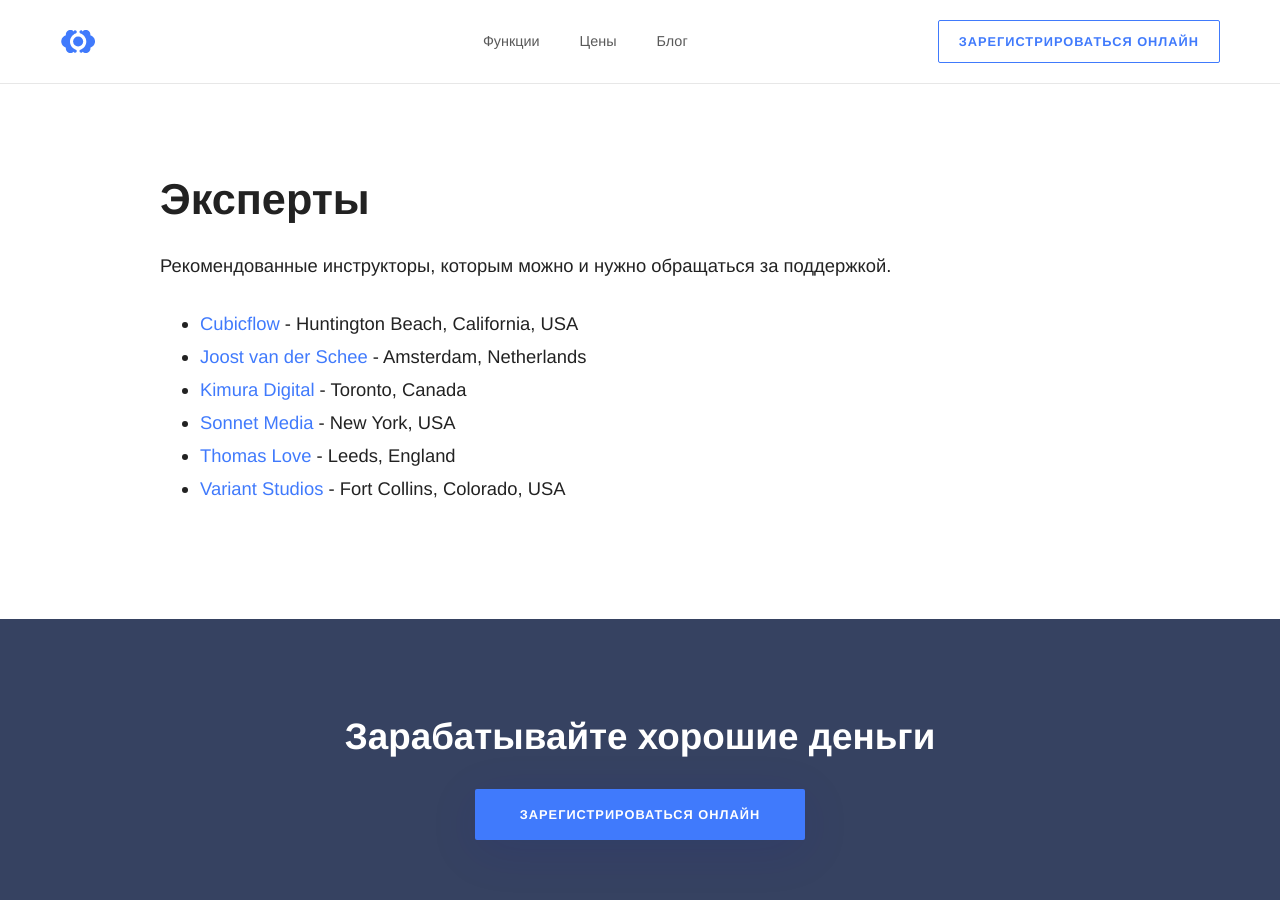
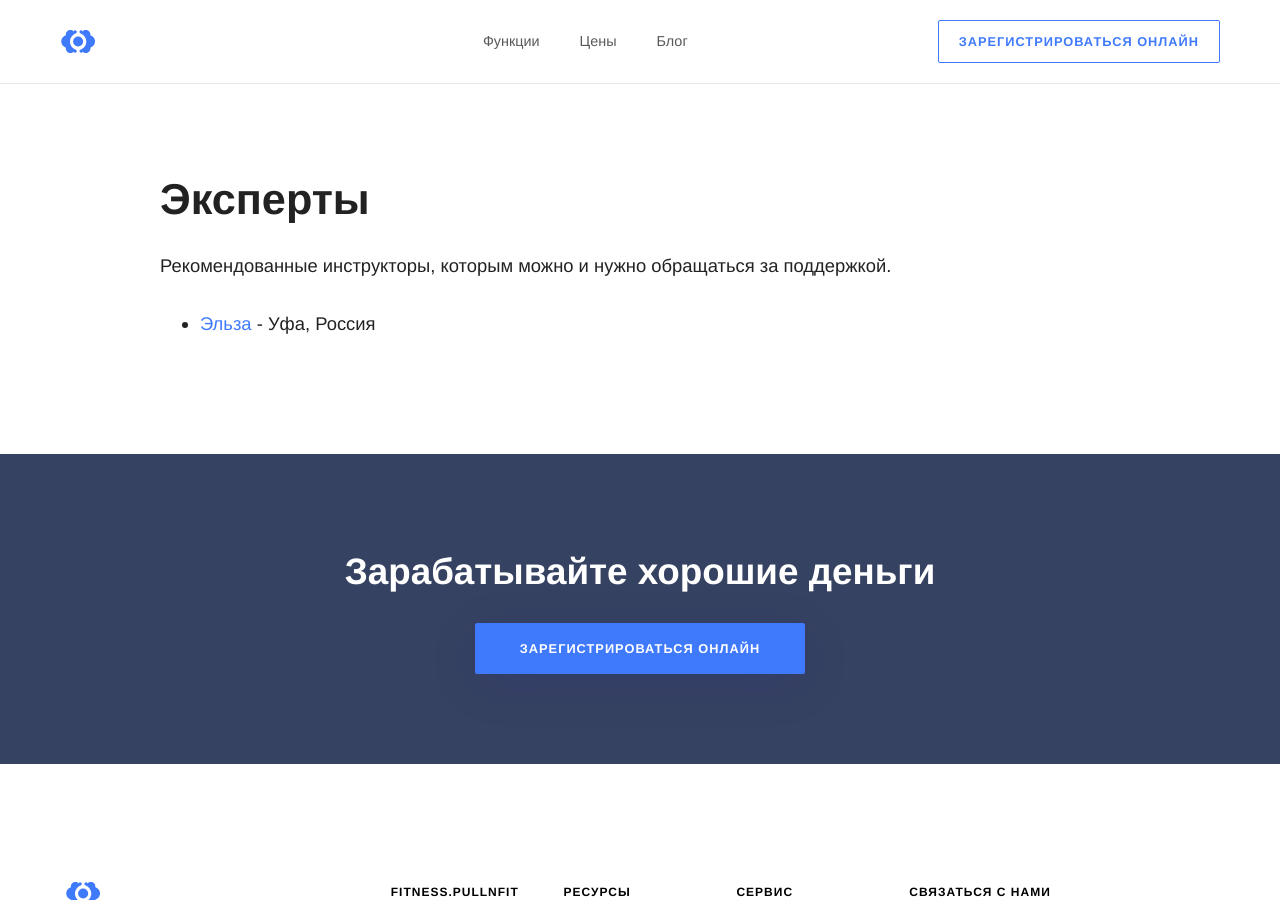
Before and after one commit to RakhimyanTim/fitness.github.io, a Jekyll site: the page built from pages/experts.html, in a window 1280 px wide and 900 px high. Built offline with Jekyll 4.4.1, drawn with Linux system fonts in a browser that asks for light colours; some web fonts are replaced.

Commit message:
Update experts.yml

```diff
--- a/_data/experts.yml
+++ b/_data/experts.yml
@@ -1,18 +1,3 @@
-- name: Cubicflow
-  link: http://www.cubicflow.com/
-  location: Huntington Beach, California, USA
-- name: Joost van der Schee
-  link: http://www.usecue.com/
-  location: Amsterdam, Netherlands
-- name: Kimura Digital
-  link: http://kimuradigital.com/
-  location: Toronto, Canada
-- name: Sonnet Media
-  link: https://www.sonnetmedia.net/
-  location: New York, USA
-- name: Thomas Love
-  link: https://thomas.love/
-  location: Leeds, England
-- name: Variant Studios
-  link: https://www.variantstudios.com/
-  location: Fort Collins, Colorado, USA
+- name: Эльза
+  link: https://vk.com/id389954903
+  location: Уфа, Россия
```
